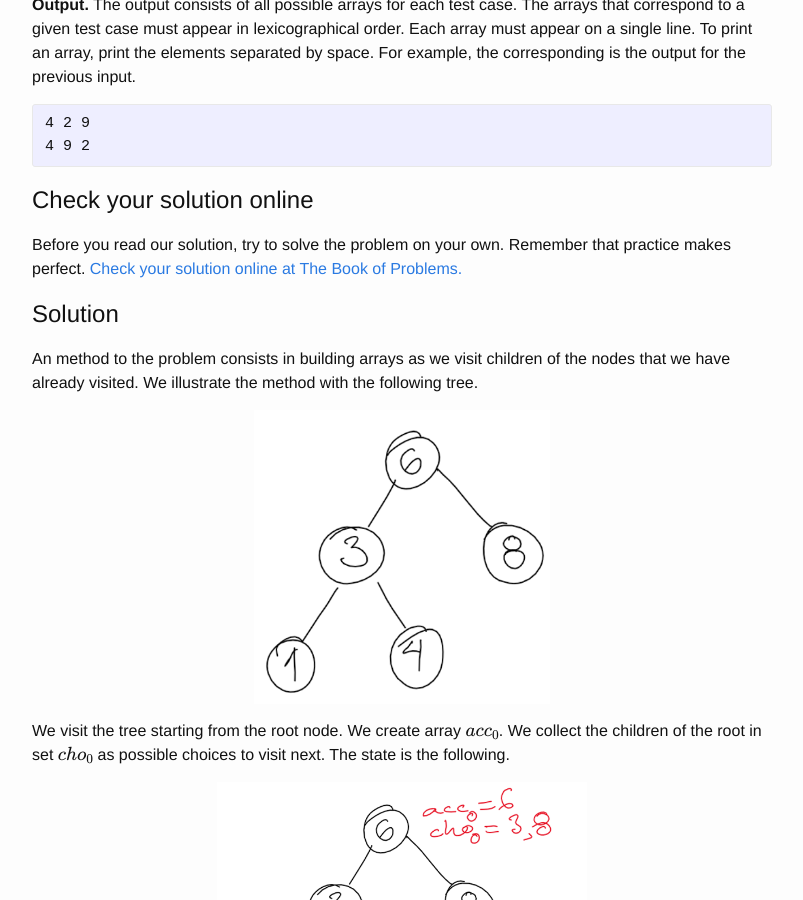
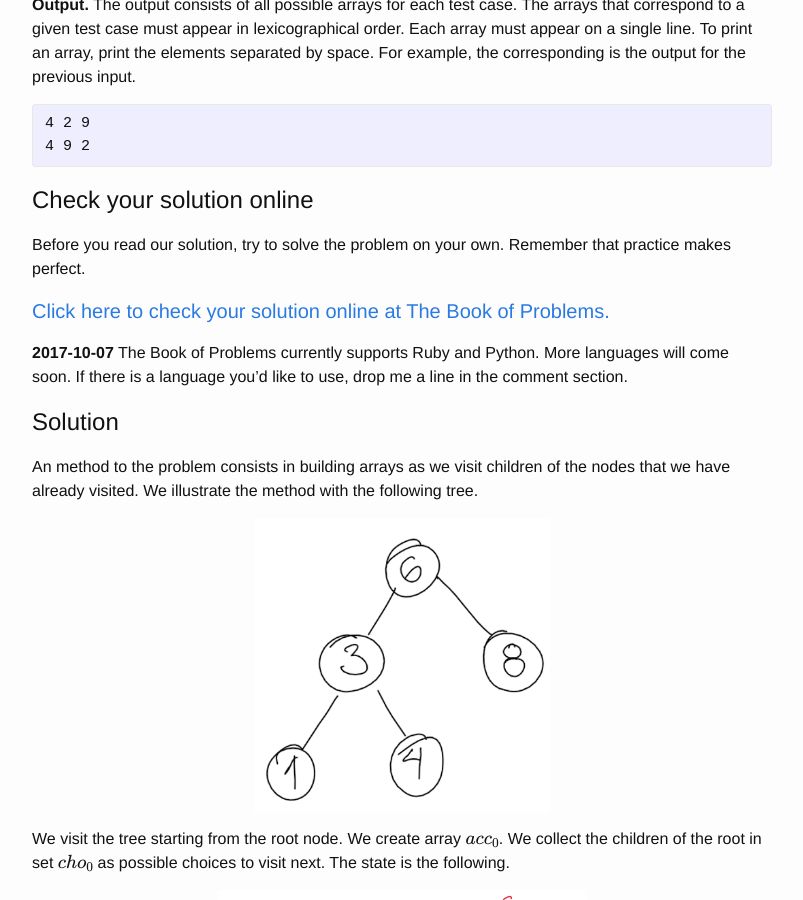
Before and after one commit to mrrusof/mrrusof.github.io, a Jekyll site: the page built from _posts/2017-09-27-bst-all-possible-arrays.markdown, in a window 1280 px wide and 900 px high, scrolled down 840 px. Shown: the whole window, without its empty margins (238-1041 px from the left). Built offline with Jekyll 4.4.1, drawn with Linux system fonts in a browser that asks for light colours; formulas are drawn with MathJax 3; comment, search, counter and statistics services are not loaded.

Commit message:
Promise more languages in TBOP.

```diff
--- a/_includes/tbop.html
+++ b/_includes/tbop.html
@@ -1,5 +1,10 @@
 # Check your solution online
 
 Before you read our solution, try to solve the problem on your own.
-Remember that practice makes perfect.  [Check your solution online at
-The Book of Problems.]({{ page.tbop_url }})
+Remember that practice makes perfect.
+
+#### [Click here to check your solution online at The Book of Problems.]({{ page.tbop_url }})
+
+**2017-10-07** The Book of Problems currently supports Ruby and Python.  More
+languages will come soon.  If there is a language you'd like to use,
+drop me a line in the comment section.
```
